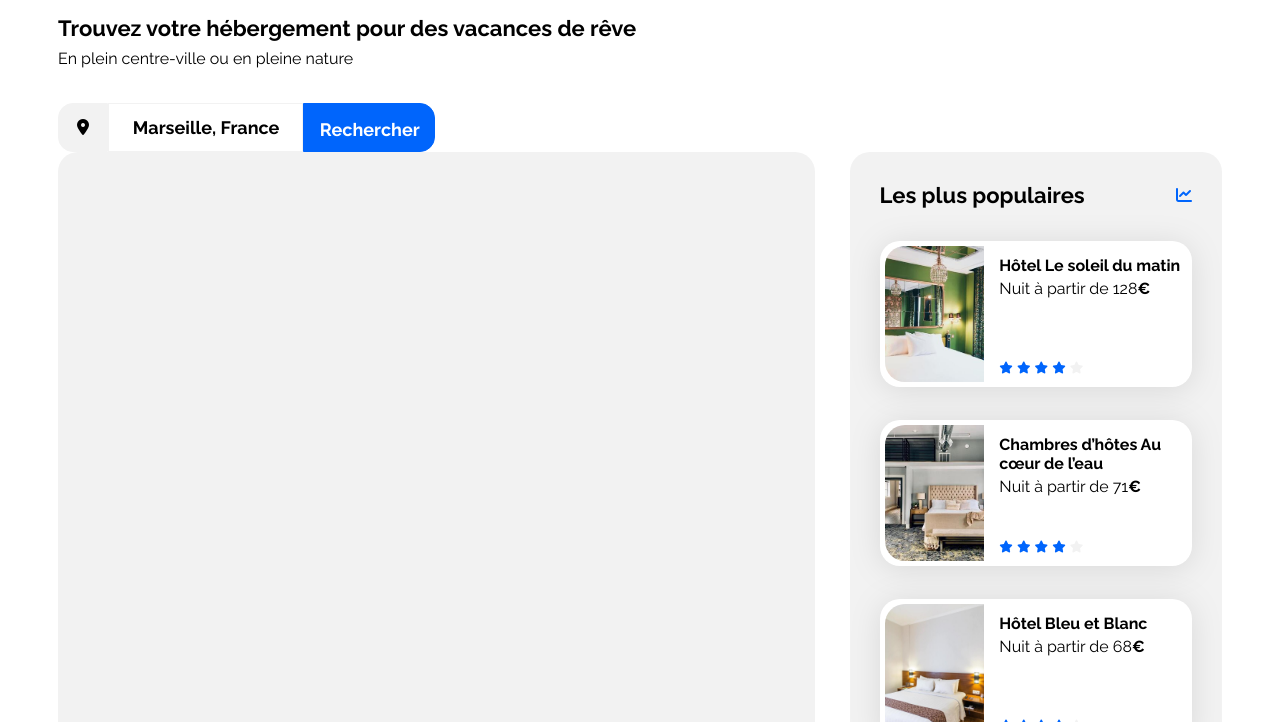
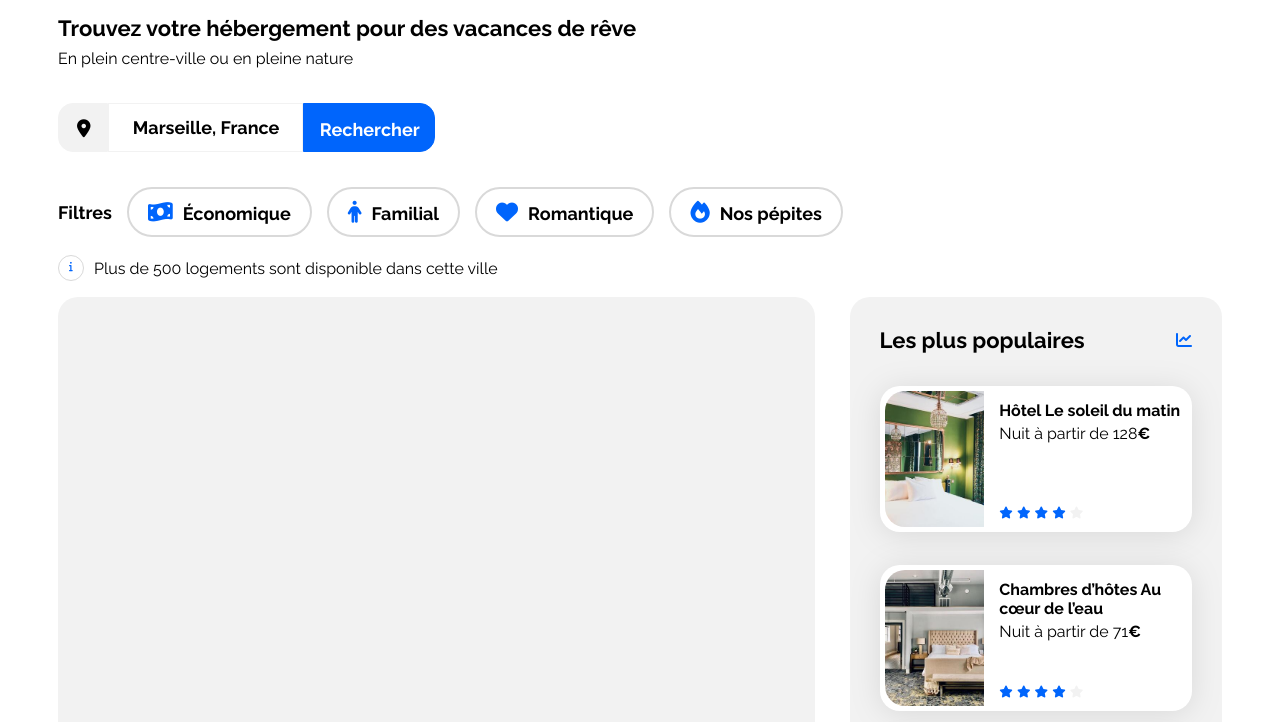
Before and after one commit to Bat057/Booki-project, a plain HTML site: page index.html in a window 1280 px wide. Shown: the part 72-794 px from the top of the page. Drawn offline with Linux system fonts and the light colour scheme.

Commit message:
Ajout filter et phrase info

```diff
--- a/css/style.css
+++ b/css/style.css
@@ -75,7 +75,7 @@ nav img {
 
     width: 61.089656829833984px;
     height: 19px;
-    padding: 30px 0px 0px 0px;
+    margin: 30px 0px 0px 0px;
 }
 
 nav ul {
@@ -86,19 +86,15 @@ nav ul {
 
 }
 
-nav #hebergement:hover{
+nav a:hover{
     border-top: 2px solid #0065FC;
-    padding-top: 16px;
+    padding-top: 15px;
     color:#0065FC;
 }
 
-nav #activite:hover{
-    border-top: 2px solid #0065FC;
-    padding-top: 16px;
-    color:#0065FC ;
-}
 
-/****** Headline, searchbar, filter ***********/
+
+/****** Headline ***********/
 
 #headline h1{
     font-size: 22px;
@@ -115,7 +111,7 @@ nav #activite:hover{
     width: 100%;
 }
 
-
+/****** Searchbar ***********/
 
 
 .bordure-gauche{
@@ -128,9 +124,9 @@ nav #activite:hover{
 }
 
 .fa-location-dot {
-    width: 14px;
-    height: 18px;
+
     margin:15px 0px 0px 18px;
+    font-size: 18px;
 }
 
 input#search{
@@ -160,7 +156,7 @@ input#submit{
 }
 
 .submit-mobile{
-    display:none;
+    display: none;
     width: 49px;
     padding: 15x 16px 15px 16px;
     border: 1px solid #0065FC;
@@ -168,13 +164,66 @@ input#submit{
     border-radius: 15px;
 }
 
-.fa-magnifying-glass{
+/****** Filter ***********/
 
-    width: 17px;
+.fa-li {
 
-    height: 17px;
+    position: initial;
+    padding-right: 10px;
+    font-size: 22px;
 
 }
+
+.fa-ul{
+    display: flex;
+    align-items: center;
+    font-weight: 700;
+    font-size: 18px;
+    margin-left: 0px;
+    margin-top: 35px;
+
+}
+
+.li-filter{
+    border-radius: 25px;
+    border-width: 2px;
+    padding: 10px 19px 10px 19px;
+    margin-left: 15px;
+    border: 2px solid #D9D9D9
+}
+
+.section .li-filter:hover{
+    background-color: #DEEBFF;
+}
+
+#infobar{
+    display: flex;
+    align-items: center;
+    font-weight: 400;
+    font-size: 16px;
+    gap: 10px;
+}
+
+.fa-info:before{
+    margin: 4px 0px 0px 10px;
+    font-size: 10px;
+}
+.fa-info{
+    border: 1px solid #D9D9D9;
+    border-radius:25px;
+    width: 24px;
+    height: 24px;
+    padding: 0px 0px 0px 0px;
+
+
+
+
+
+}
+
+
+
+
 
 /****** Hebergements And Populaires ***********/
 .hebergements-and-populaires {
--- a/index.html
+++ b/index.html
@@ -21,8 +21,8 @@
                 <img src="./images/logo/Booki.png" alt="Logo Booki">
 
                 <ul>
-                    <div id="border"><li><a href="#" id="hebergement">Hébergements</a></li></div>
-                    <li><a href="#" id="activite">Activités</a></li>
+                    <li><a href="#">Hébergements</a></li>
+                    <li><a href="#">Activités</a></li>
                 </ul>
 
             </nav>
@@ -38,19 +38,25 @@
                         <i class="fa-solid fa-location-dot" style="color: #000000;"></i>
                     </div>
                     <form class="search-bar">
-
-
                         <input type="text" id="search" name="search" value="Marseille, France">
                         <input type="submit" id="submit" value="Rechercher">
+                        <button type="submit" class="submit-mobile">
+                        <i class="fa-solid fa-magnifying-glass" style="color: #ffffff;"></i>
+                        </button>
+                    </form>
+                </div>
 
-                         <button type="submit" class="submit-mobile">
-                         <i class="fa-solid fa-magnifying-glass" style="color: #ffffff;"></i>
-                        </button>
+                <section class="section">
+                    <ul class="fa-ul">
+                        <li id="li-titre">Filtres</li>
+                        <li class="li-filter"><span class="fa-li"><i class="fa-solid fa-money-bill-wave" style="color: #0065fc;"></i></span>Économique</li>
+                        <li class="li-filter"><span class="fa-li"><i class="fa-solid fa-person" style="color: #0065fc;"></i></span>Familial</li>
+                        <li class="li-filter"><span class="fa-li"><i class="fa-solid fa-heart" style="color: #0065fc;"></i></span>Romantique</li>
+                        <li class="li-filter"><span class="fa-li"><i class="fa-solid fa-fire" style="color: #0065fc;"></i></span>Nos pépites</li>
+                    </ul>
+                </section>
+                <p id="infobar"><i class="fa-solid fa-info fa-border" style="color: #0065fc;"></i>Plus de 500 logements sont disponible dans cette ville</p>
 
-
-                    </form>
-
-                </div>
             </div>
             <div class="hebergements-and-populaires">
                 <section class="hebergements">
```
